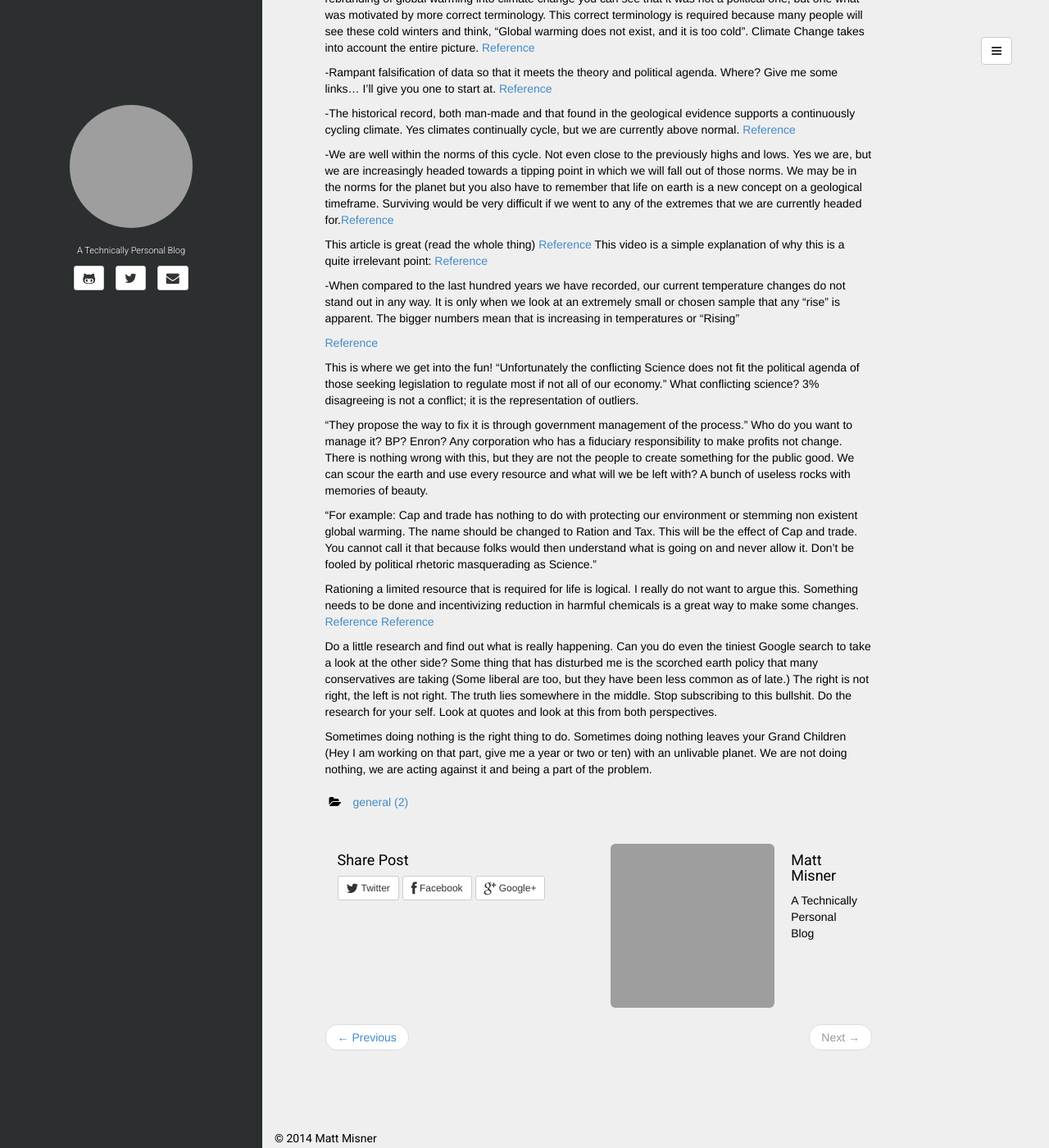
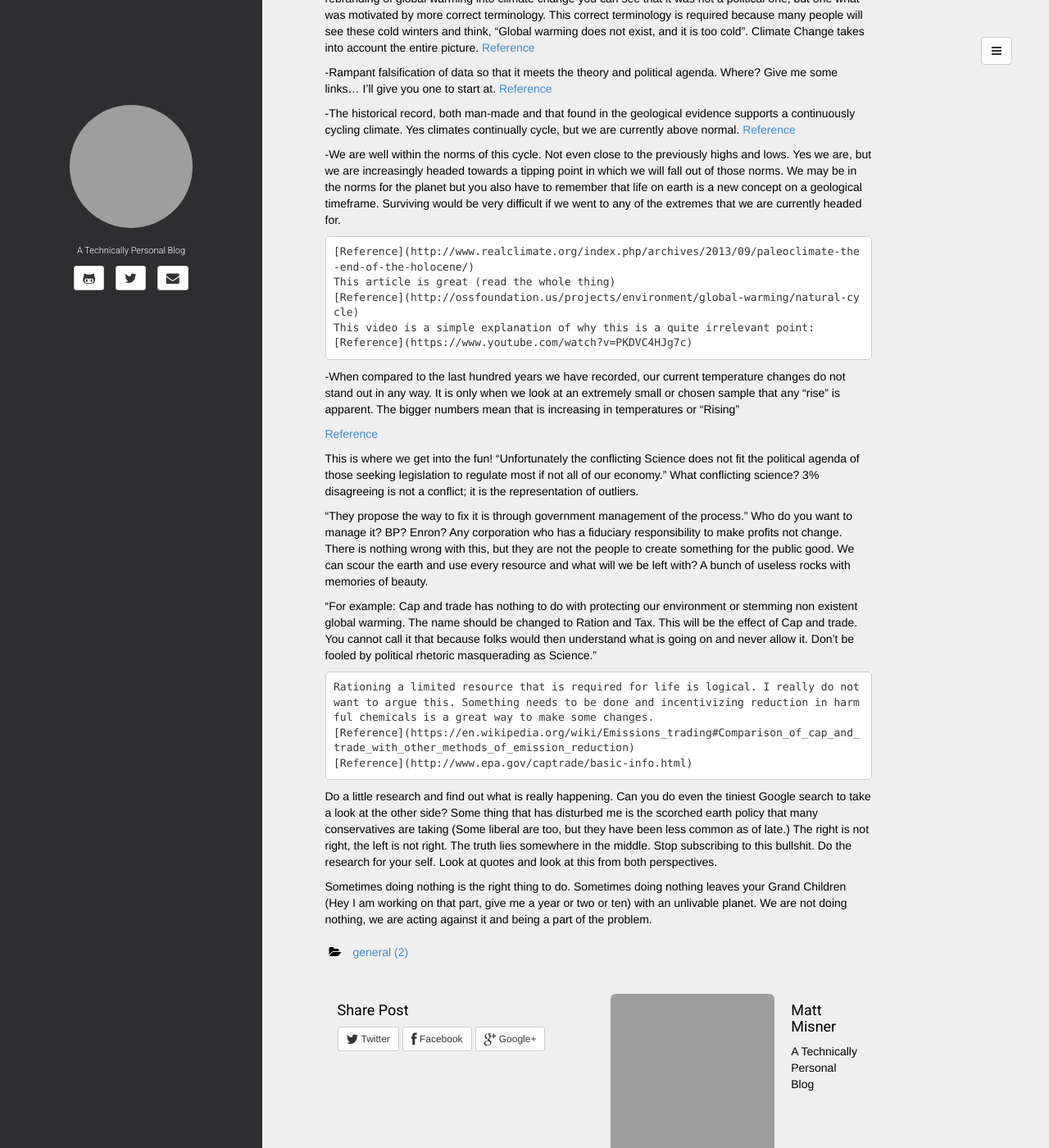
Before and after one commit to mwmisner/mwmisner.github.io, a Jekyll site: the page built from _posts/2014-10-12-global-warming.md, in a window 1280 px wide and 1400 px high, scrolled down 1212 px. Shown: the whole window at 82% size. Built offline with Jekyll 4.4.1, drawn with Linux system fonts in a browser that asks for light colours; part of the change alters nothing that is shown; grey boxes are pictures that could not be loaded.

Commit message:
Adding global warming blog

```diff
--- a/_posts/2014-10-12-global-warming.md
+++ b/_posts/2014-10-12-global-warming.md
@@ -29,63 +29,64 @@ I disagree that this is a short list; short lists should consist of less than 4
 
 
 "-This article explains that Global warming stopped with the end of the 90s. (Hence the new term Climate change.)"
-There is no mention of this anywhere in the article linked, but let me disprove it anyways
-Simple Graph:
-<a href="http://bobtisdale.files.wordpress.com/2014/02/01-giss.png?w=720&h=474">Reference</a>
-Source of data:
-<a href="http://data.giss.nasa.gov/gistemp/">Reference</a>
-<a href="http://www.ncdc.noaa.gov/data-access/marineocean-data/extended-reconstructed-sea-surface-temperature-ersst-v3b">Reference</a>
+	There is no mention of this anywhere in the article linked, but let me disprove it anyways
+	Simple Graph:
+	[Reference](http://bobtisdale.files.wordpress.com/2014/02/01-giss.png?w=720&h=474)
+	Source of data:
+	[Reference](http://data.giss.nasa.gov/gistemp/)
+	[Reference](http://www.ncdc.noaa.gov/data-access/marineocean-data/extended-reconstructed-sea-surface-temperature-ersst-v3b)
 
 "-The correlation of our Ice caps receding at the same rate of those on our neighbors. Venus and mars."
-This is utterly false and quite irrelevant. For mars we do not have long-term data for their temperature variations. The NASA article this is often reference for this has this huge caveat:
-"Unfortunately, Fenton’s conclusions were undermined by the failure to distinguish between climate (trends) and weather (single events). Taking two end points – pictures from 1977 and 1999 – did not reveal any kind of trend, merely the weather on two specific Martian days. Without the intervening data – which was not available – it is impossible to say whether there was a trend in albedo reduction, or what part the prodigious dust storms played in the intervening period between the first and second photographs. Indeed, when you look at all the available data – sparse though it is – there is no discernable long term trend in albedo."
-<a href="http://www.skepticalscience.com/global-warming-on-mars.htm">Reference</a>
+	This is utterly false and quite irrelevant. For mars we do not have long-term data for their temperature variations. The NASA article this is often reference for this has this huge caveat:
+	"Unfortunately, Fenton’s conclusions were undermined by the failure to distinguish between climate (trends) and weather (single events). Taking two end points – pictures from 1977 and 1999 – did not reveal any kind of trend, merely the weather on two specific Martian days. Without the intervening data – which was not available – it is impossible to say whether there was a trend in albedo reduction, or what part the prodigious dust storms played in the intervening period between the first and second photographs. Indeed, when you look at all the available data – sparse though it is – there is no discernable long term trend in albedo."
+	[Reference](http://www.skepticalscience.com/global-warming-on-mars.htm)
 
 
 "-The 80 were all about the coming Ice age. Yet another theory that has been abandoned, look it up if you cannot remember. "
-This is anecdotal evidence that has no place in the scientific theory you claim to understand. Lets pretend that this is anything more than an emotional argument. If you take a look at the rebranding of global warming into climate change you can see that it was not a political one, but one what was motivated by more correct terminology. This correct terminology is required because many people will see these cold winters and think, "Global warming does not exist, and it is too cold". Climate Change takes into account the entire picture.
-<a href="http://pmm.nasa.gov/education/articles/whats-name-global-warming-vs-climate-change">Reference</a>
+	This is anecdotal evidence that has no place in the scientific theory you claim to understand. Lets pretend that this is anything more than an emotional argument. If you take a look at the rebranding of global warming into climate change you can see that it was not a political one, but one what was motivated by more correct terminology. This correct terminology is required because many people will see these cold winters and think, "Global warming does not exist, and it is too cold". Climate Change takes into account the entire picture.
+	[Reference](http://pmm.nasa.gov/education/articles/whats-name-global-warming-vs-climate-change)
 
 -Rampant falsification of data so that it meets the theory and political agenda.
-Where? Give me some links...
-I'll give you one to start at.
-<a href="http://www.skepticalscience.com/Climategate-CRU-emails-hacked.htm">Reference</a>
+	Where? Give me some links...
+	I'll give you one to start at.
+	[Reference](http://www.skepticalscience.com/Climategate-CRU-emails-hacked.htm)
 
 -The historical record, both man-made and that found in the geological evidence supports a continuously cycling climate.
-Yes climates continually cycle, but we are currently above normal.
-<a href="http://ossfoundation.us/projects/environment/global-warming/natural-cycle">Reference</a>
+	Yes climates continually cycle, but we are currently above normal.
+	[Reference](http://ossfoundation.us/projects/environment/global-warming/natural-cycle)
 
 -We are well within the norms of this cycle. Not even close to the previously highs and lows.
-Yes we are, but we are increasingly headed towards a tipping point in which we will fall out of those norms. We may be in the norms for the planet but you also have to remember that life on earth is a new concept on a geological timeframe. Surviving would be very difficult if we went to any of the extremes that we are currently headed for.<a href="http://www.realclimate.org/index.php/archives/2013/09/paleoclimate-the-end-of-the-holocene/">Reference</a>
+	Yes we are, but we are increasingly headed towards a tipping point in which we will fall out of those norms. We may be in the norms for the planet but you also have to remember that life on earth is a new concept on a geological timeframe. Surviving would be very difficult if we went to any of the extremes that we are currently headed for.
 
-This article is great (read the whole thing)
-<a href="http://ossfoundation.us/projects/environment/global-warming/natural-cycle">Reference</a>
-This video is a simple explanation of why this is a quite irrelevant point:
-<a href="https://www.youtube.com/watch?v=PKDVC4HJg7c">Reference</a>
+	[Reference](http://www.realclimate.org/index.php/archives/2013/09/paleoclimate-the-end-of-the-holocene/)
+	This article is great (read the whole thing)
+	[Reference](http://ossfoundation.us/projects/environment/global-warming/natural-cycle)
+	This video is a simple explanation of why this is a quite irrelevant point:
+	[Reference](https://www.youtube.com/watch?v=PKDVC4HJg7c)
 
 
 -When compared to the last hundred years we have recorded, our current temperature changes do not stand out in any way. It is only when we look at an extremely small or chosen sample that any "rise" is apparent.
 The bigger numbers mean that is increasing in temperatures or "Rising"
 
-<a href="http://www.global-warming-and-the-climate.com/images/150-yr-global-temperatures.gif">Reference</a>
+[Reference](http://www.global-warming-and-the-climate.com/images/150-yr-global-temperatures.gif)
 
 This is where we get into the fun!
 "Unfortunately the conflicting Science does not fit the political agenda of those seeking legislation to regulate most if not all of our economy."
-What conflicting science? 3% disagreeing is not a conflict; it is the representation of outliers.
+	What conflicting science? 3% disagreeing is not a conflict; it is the representation of outliers.
 
 "They propose the way to fix it is through government management of the process."
-Who do you want to manage it? BP? Enron? Any corporation who has a fiduciary responsibility to make profits not change. There is nothing wrong with this, but they are not the people to create something for the public good. We can scour the earth and use every resource and what will we be left with? A bunch of useless rocks with memories of beauty.
+	Who do you want to manage it? BP? Enron? Any corporation who has a fiduciary responsibility to make profits not change. There is nothing wrong with this, but they are not the people to create something for the public good. We can scour the earth and use every resource and what will we be left with? A bunch of useless rocks with memories of beauty.
 
 "For example: Cap and trade has nothing to do with protecting our environment or stemming non existent global warming. The name should be changed to Ration and Tax. This will be the effect of Cap and trade. You cannot call it that because folks would then understand what is going on and never allow it.
 Don't be fooled by political rhetoric masquerading as Science."
 
-Rationing a limited resource that is required for life is logical. I really do not want to argue this. Something needs to be done and incentivizing reduction in harmful chemicals is a great way to make some changes.
-<a href="https://en.wikipedia.org/wiki/Emissions_trading#Comparison_of_cap_and_trade_with_other_methods_of_emission_reduction">Reference</a>
-<a href="http://www.epa.gov/captrade/basic-info.html">Reference</a>
+	Rationing a limited resource that is required for life is logical. I really do not want to argue this. Something needs to be done and incentivizing reduction in harmful chemicals is a great way to make some changes.
+	[Reference](https://en.wikipedia.org/wiki/Emissions_trading#Comparison_of_cap_and_trade_with_other_methods_of_emission_reduction)
+	[Reference](http://www.epa.gov/captrade/basic-info.html)
 
-Do a little research and find out what is really happening.
-Can you do even the tiniest Google search to take a look at the other side? Some thing that has disturbed me is the scorched earth policy that many conservatives are taking (Some liberal are too, but they have been less common as of late.) The right is not right, the left is not right. The truth lies somewhere in the middle. Stop subscribing to this bullshit. Do the research for your self. Look at quotes and look at this from both perspectives.
+ Do a little research and find out what is really happening.
+ 	Can you do even the tiniest Google search to take a look at the other side? Some thing that has disturbed me is the scorched earth policy that many conservatives are taking (Some liberal are too, but they have been less common as of late.) The right is not right, the left is not right. The truth lies somewhere in the middle. Stop subscribing to this bullshit. Do the research for your self. Look at quotes and look at this from both perspectives.
 
-Sometimes doing nothing is the right thing to do.
-Sometimes doing nothing leaves your Grand Children (Hey I am working on that part, give me a year or two or ten) with an unlivable planet.
-We are not doing nothing, we are acting against it and being a part of the problem.
+ Sometimes doing nothing is the right thing to do.
+ 	Sometimes doing nothing leaves your Grand Children (Hey I am working on that part, give me a year or two or ten) with an unlivable planet.
+ 	We are not doing nothing, we are acting against it and being a part of the problem.
```
